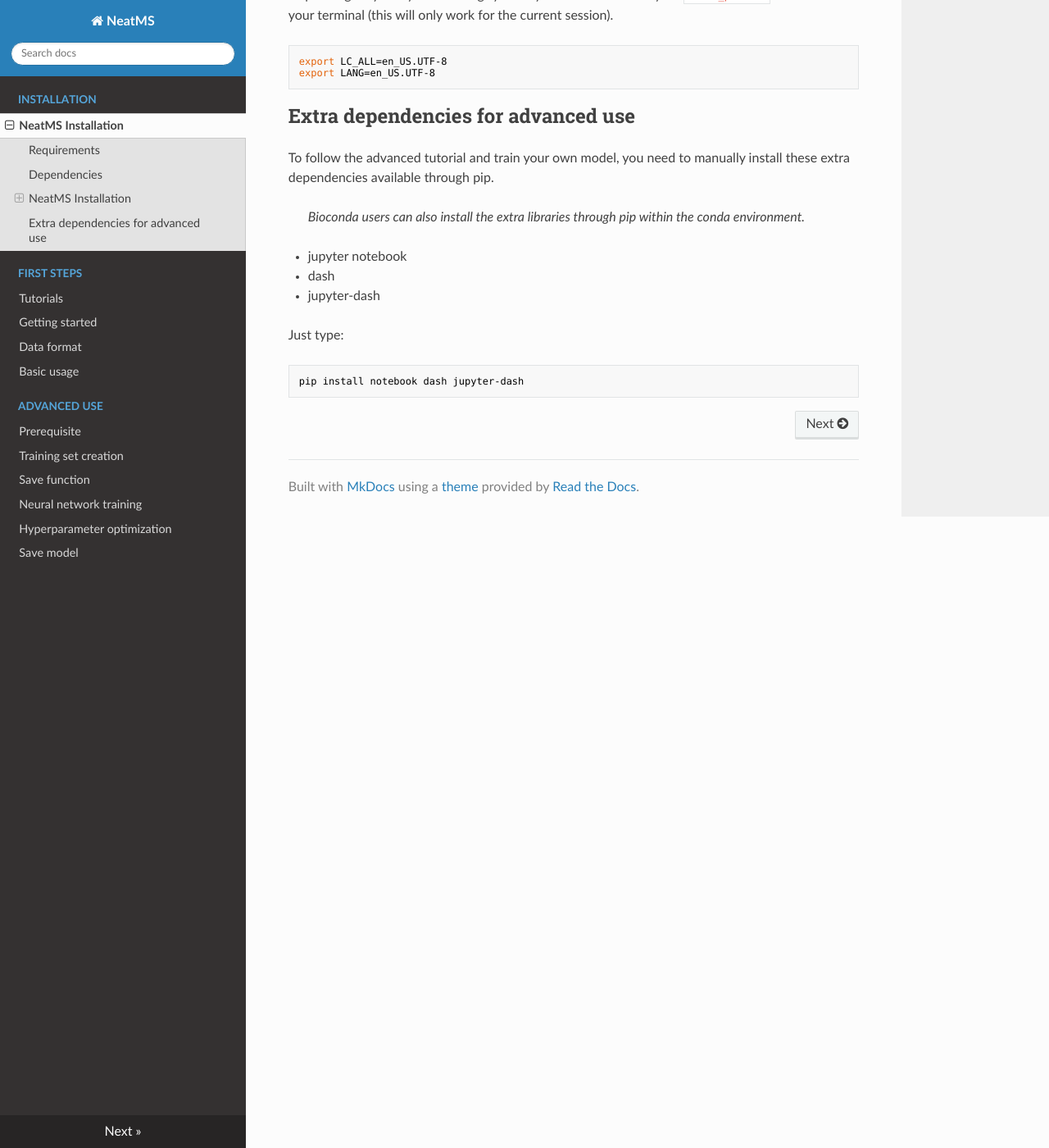
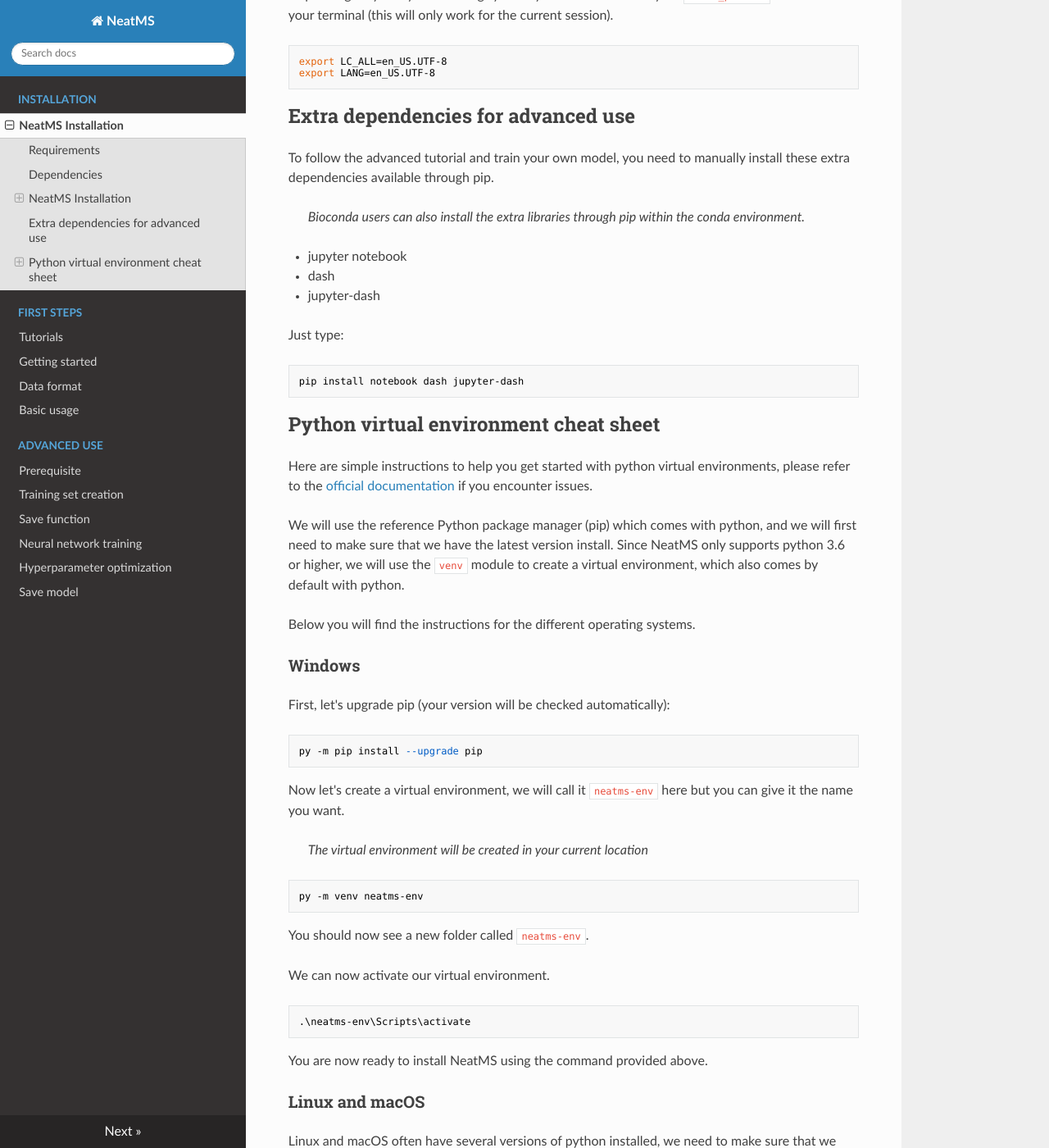
Before and after one commit to bihealth/NeatMS, an MkDocs documentation site: the page built from docs/installation/our-tool-installation.md, in a window 1280 px wide and 1400 px high, scrolled down 1286 px. Shown: the whole window at 82% size. Built offline with MkDocs 1.6.1, drawn with Linux system fonts in a browser that asks for light colours; nearby versions of some CDN libraries; some of the changed text lies outside the part shown.

Commit message:
Documentation: Cheat sheet for virtual environment

````diff
--- a/docs/installation/our-tool-installation.md
+++ b/docs/installation/our-tool-installation.md
@@ -21,7 +21,7 @@
 
 ### Using pypi
 
-NeatMS can be installed through the pip command, pypi is the reference Python package manager. We also strongly recommend the use of a [vritual environment](https://packaging.python.org/guides/installing-using-pip-and-virtual-environments/). Before installing NeatMS, please make sure that you have the latest version of pip installed.
+NeatMS can be installed through the pip command, pypi is the reference Python package manager. We also strongly recommend the use of a [vritual environment](https://packaging.python.org/guides/installing-using-pip-and-virtual-environments/) (Cheat sheet available below). Before installing NeatMS, please make sure that you have the latest version of pip installed.
 
 ``` bash
 pip install --upgrade pip
@@ -66,3 +66,69 @@
 ``` bash
 pip install notebook dash jupyter-dash
 ```
+
+## Python virtual environment cheat sheet
+
+Here are simple instructions to help you get started with python virtual environments, please refer to the [official documentation](https://packaging.python.org/guides/installing-using-pip-and-virtual-environments/) if you encounter issues.
+
+We will use the reference Python package manager (pip) which comes with python, and we will first need to make sure that we have the latest version install. Since NeatMS only supports python 3.6 or higher, we will use the `venv` module to create a virtual environment, which also comes by default with python.
+
+Below you will find the instructions for the different operating systems.
+
+### Windows
+
+First, let's upgrade pip (your version will be checked automatically):
+
+```
+py -m pip install --upgrade pip
+```
+
+Now let's create a virtual environment, we will call it `neatms-env` here but you can give it the name you want.
+
+> *The virtual environment will be created in your current location*
+
+```
+py -m venv neatms-env
+```
+
+You should now see a new folder called `neatms-env`.
+
+We can now activate our virtual environment.
+
+```
+.\neatms-env\Scripts\activate
+```
+
+You are now ready to install NeatMS using the command provided above.
+
+### Linux and macOS
+
+Linux and macOS often have several versions of python installed, we need to make sure that we use python 3 when we upgrade pip and create a virtual environment.
+
+```
+python3 -m pip install --user --upgrade pip
+```
+
+You can check pip version using the command below, it will also give you the python version, make sure it is 3.6 or above.
+
+```
+python3 -m pip --version
+```
+
+Now let's create a virtual environment, we will call it `neatms-env` here but you can give it the name you want.
+
+> *The virtual environment will be created in your current location*
+
+```
+python3 -m venv neatms-env
+```
+
+You should now see a new folder called `neatms-env`.
+
+We can now activate our virtual environment.
+
+```
+source neatms-env/bin/activate
+```
+
+You are now ready to install NeatMS using the command provided above.
--- a/setup.py
+++ b/setup.py
@@ -2,13 +2,13 @@
 setup(
   name = 'NeatMS',
   packages = ['NeatMS'],
-  version = 'v0.5',
+  version = 'v0.6',
   license='MIT',
-  description = 'NeatMS is an open source python package for untargeted LCMS signal labelling and filtering',
+  description = 'NeatMS is an open source python package for untargeted LCMS deep learning peak curation',
   author = 'Yoann Gloaguen',
   author_email = 'yoann.gloaguen@mdc-berlin.de',
   url = 'https://github.com/bihealth/NeatMS',
-  download_url = 'https://github.com/bihealth/NeatMS/archive/v0.5.tar.gz',
+  download_url = 'https://github.com/bihealth/NeatMS/archive/v0.6.tar.gz',
   keywords = ['LCMS', 'Classifier', 'Peak', 'Neural network'],
   install_requires=[
           'pymzml',
````
